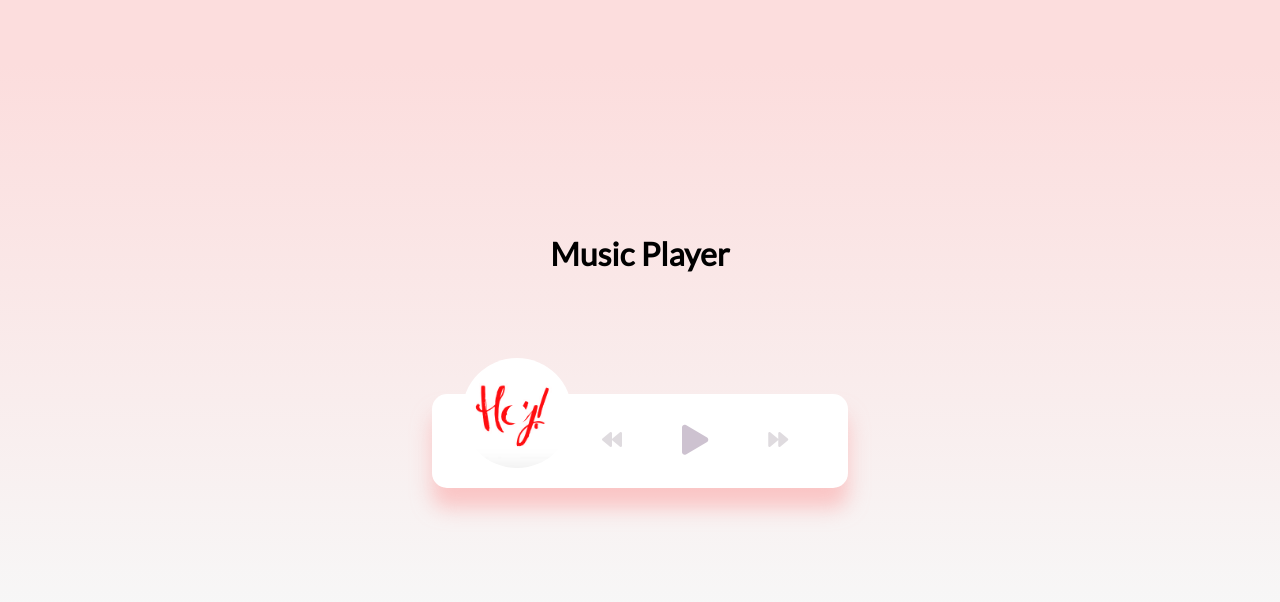
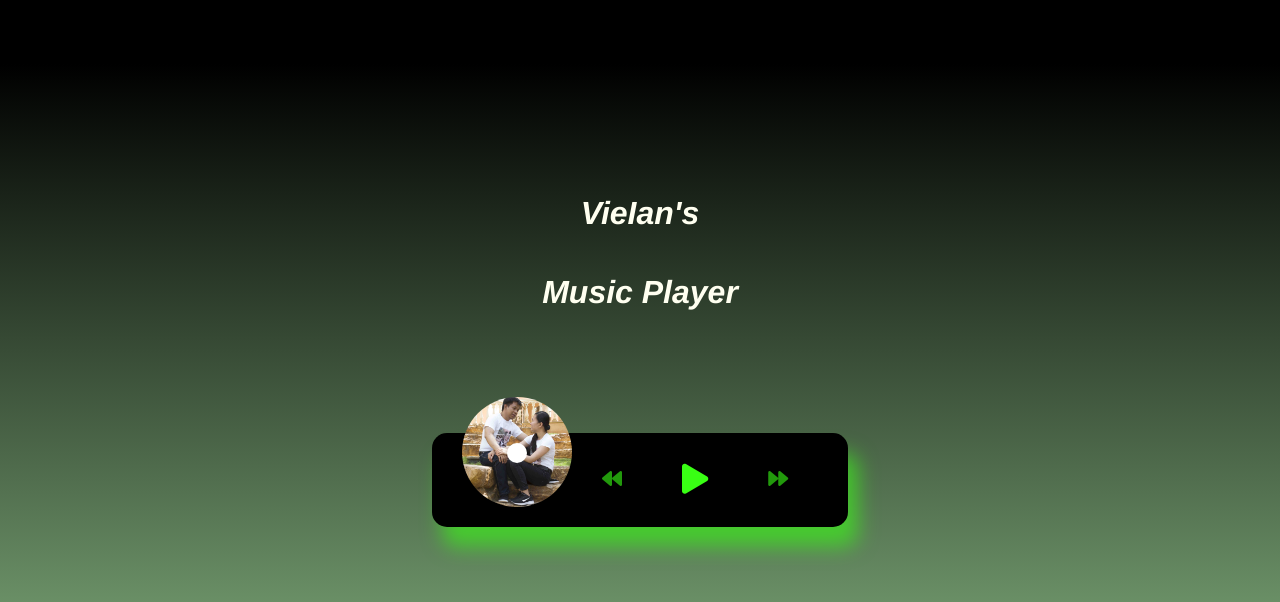
Before and after one commit to Randyflores44/music, a plain HTML site: page index.html in a window 1280 px wide. Drawn offline with Linux system fonts and the light colour scheme.

Commit message:
change colors, images and music

```diff
--- a/index.html
+++ b/index.html
@@ -12,6 +12,7 @@
     <title>Music Player</title>
   </head>
   <body>
+    <h1>VieIan's</h1>
     <h1>Music Player</h1>
 
     <div class="music-container" id="music-container">
@@ -22,10 +23,10 @@
         </div>
       </div>
 
-      <audio src="music/ABMB.mp3" id="audio"></audio>
+      <audio src="music/When God Made You.ogg" id="audio"></audio>
 
       <div class="img-container">
-        <img src="images/ukulele.jpg" alt="music-cover" id="cover" />
+        <img src="images/When God Made You.jpg" alt="music-cover" id="cover" />
       </div>
       <div class="navigation">
         <button id="prev" class="action-btn">
--- a/music-styles.css
+++ b/music-styles.css
@@ -4,11 +4,16 @@
   box-sizing: border-box;
 }
 
+h1 {
+font-family: 'Franklin Gothic Medium', 'Arial Narrow', Arial, sans-serif;
+font-style: italic;
+color: ivory;
+}
 body {
   background-image: linear-gradient(
     0deg,
-    rgba(247, 247, 247, 1) 23.8%,
-    rgba(252, 221, 221, 1) 92%
+    rgb(107, 145, 103) 23.8%,
+    rgb(0, 0, 0) 92%
   );
   height: 100vh;
   display: flex;
@@ -20,9 +25,9 @@ body {
 }
 
 .music-container {
-  background-color: #fff;
+  background-color: rgb(0, 0, 0);
   border-radius: 15px;
-  box-shadow: 0 20px 20px 0 rgba(252, 169, 169, 0.6);
+  box-shadow: 10px 20px 20px 0 rgba(57, 255, 20, 0.6);
   display: flex;
   padding: 20px 30px;
   position: relative;
@@ -55,7 +60,7 @@ body {
   position: absolute;
   bottom: 0;
   left: 0;
-  animation: rotate 3s linear infinite;
+  animation: rotate 8s linear infinite;
 
   animation-play-state: paused;
 }
@@ -82,9 +87,9 @@ body {
 }
 
 .action-btn {
-  background-color: #fff;
+  background-color: rgb(0, 0, 0);
   border: 0;
-  color: #dfdbdf;
+  color: rgba(57, 255, 20, 0.6);
   font-size: 20px;
   cursor: pointer;
   padding: 10px;
@@ -92,7 +97,7 @@ body {
 }
 
 .action-btn.action-btn-big {
-  color: #cdc2d0;
+  color: rgb(57, 255, 20);
   font-size: 30px;
 }
 
@@ -101,7 +106,7 @@ body {
 }
 
 .music-info {
-  background-color: rgba(255, 255, 255, 0.5);
+  background-color: rgba(0, 0, 0, 0.5);
   border-radius: 15px 15px 0 0;
   position: absolute;
   top: 0;
@@ -121,6 +126,8 @@ body {
 
 .music-info h4 {
   margin: 0;
+  color: #fff;
+  font-style: italic;
 }
 
 .progress-container {
@@ -128,12 +135,12 @@ body {
   border-radius: 5px;
   cursor: pointer;
   margin: 10px 0;
-  height: 4px;
+  height: 8px;
   width: 100%;
 }
 
 .progress {
-  background-color: #fe8daa;
+  background-color: rgb(57, 255, 20);
   border-radius: 5px;
   height: 100%;
   width: 0%;
--- a/music.js
+++ b/music.js
@@ -12,7 +12,7 @@ const currTime = document.querySelector('#currTime');
 const durTime = document.querySelector('#durTime');
 
 // Song titles
-const songs = ['ABMB', 'DOY', 'Stolen'];
+const songs = ['When God Made You', "I'll Be There", 'My Whole World'];
 
 // Keep track of song
 let songIndex = 0;
@@ -23,7 +23,7 @@ loadSong(songs[songIndex]);
 // Update song details
 function loadSong(song) {
   title.innerText = song;
-  audio.src = `music/${song}.mp3`;
+  audio.src = `music/${song}.ogg`;
   cover.src = `images/${song}.jpg`;
 }
 
```
Also changed, not shown: images/I'll Be There.jpg (added), images/My Whole World.jpg (added), images/When God Made You.jpg (added), 3 other files.
